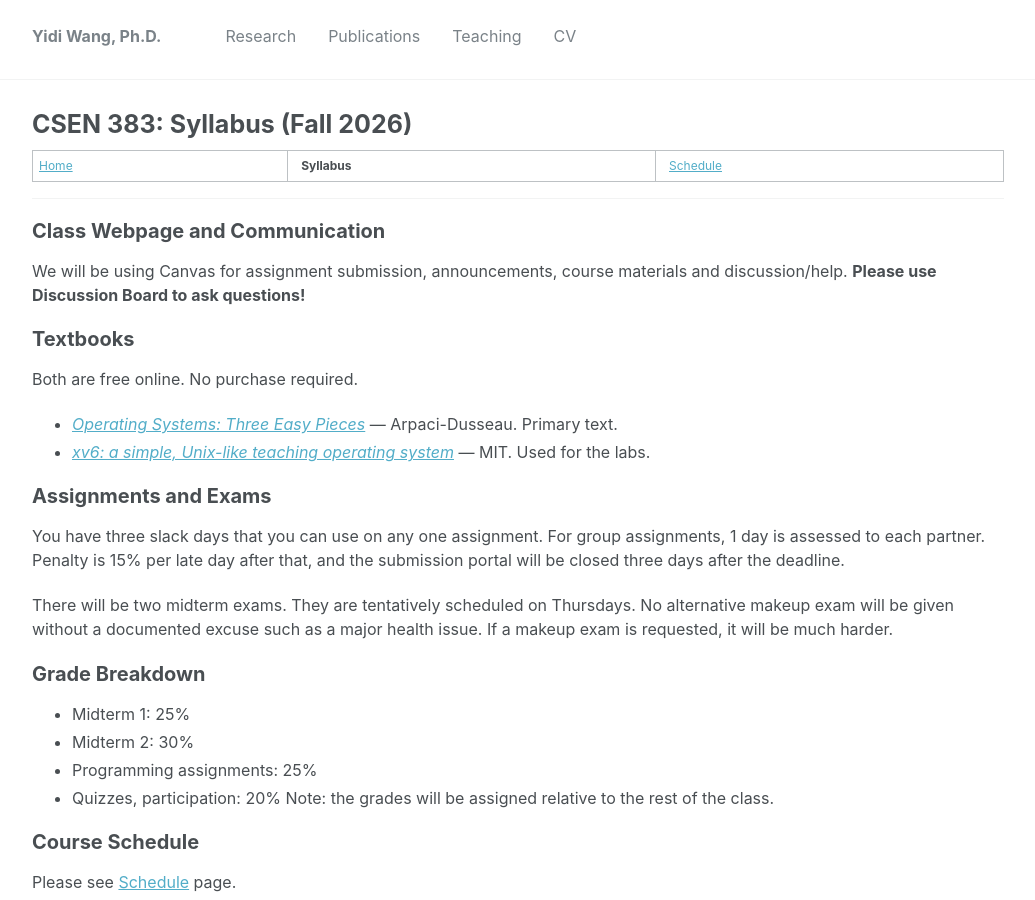
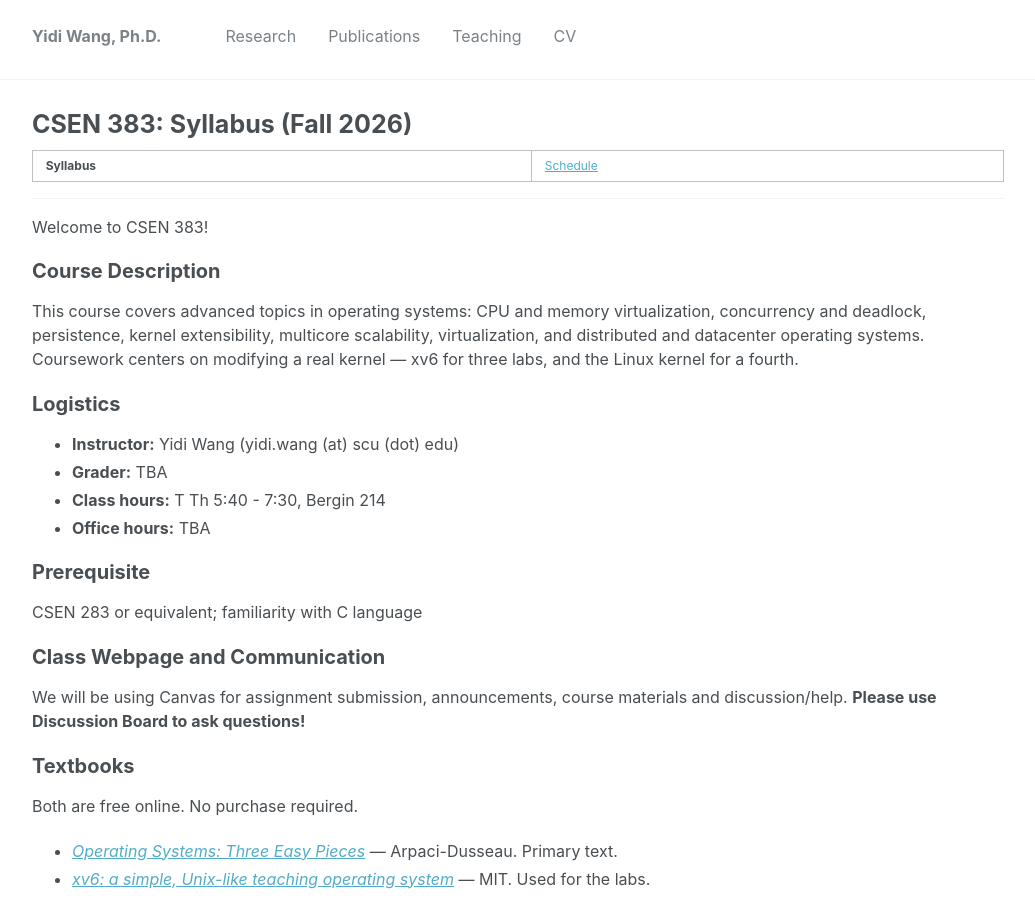
Before and after one commit to yidiwang21/yidiwang21.github.io, a Jekyll site: the page built from _teaching/CSEN383/CSEN383_syllabus.md, in a window 1280 px wide and 900 px high. Shown: the whole window, without its empty margins (48-1083 px from the left). Built offline with Jekyll 4.4.1, drawn with Linux system fonts in a browser that asks for light colours.

Commit message:
del home 383

```diff
--- a/_teaching/CSEN383/CSEN383_syllabus.md
+++ b/_teaching/CSEN383/CSEN383_syllabus.md
@@ -7,9 +7,25 @@ author_profile: false
 
 {% include base_path %}
 
-[Home]({{ base_path }}/teaching/CSEN383_home/) &nbsp;|&nbsp; **Syllabus** &nbsp;|&nbsp; [Schedule]({{ base_path }}/teaching/CSEN383_schedule/)
+&nbsp; **Syllabus** &nbsp;|&nbsp; [Schedule]({{ base_path }}/teaching/CSEN383_schedule/)
 
 ---
+
+Welcome to CSEN 383!
+
+## Course Description
+
+This course covers advanced topics in operating systems: CPU and memory virtualization, concurrency and deadlock, persistence, kernel extensibility, multicore scalability, virtualization, and distributed and datacenter operating systems. Coursework centers on modifying a real kernel — xv6 for three labs, and the Linux kernel for a fourth.
+
+## Logistics
+
+* **Instructor:** Yidi Wang (yidi.wang (at) scu (dot) edu)
+* **Grader:** TBA
+* **Class hours:** T Th 5:40 - 7:30, Bergin 214
+* **Office hours:** TBA
+
+## Prerequisite
+CSEN 283 or equivalent; familiarity with C language
 
 ## Class Webpage and Communication
 
```
Also changed, not shown: _teaching/CSEN383/CSEN383_home.md (deleted, +0 -32 lines), _teaching/CSEN383/CSEN383_schedule.md (+1 -1 lines), _teaching/teaching.md (+1 -1 lines).
